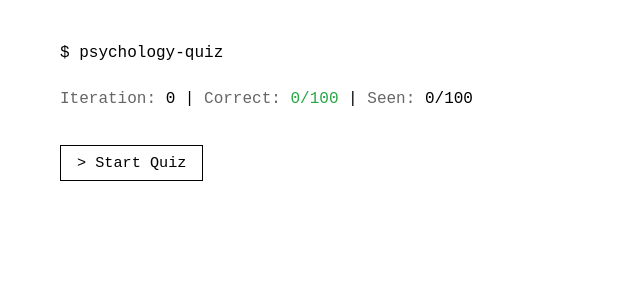
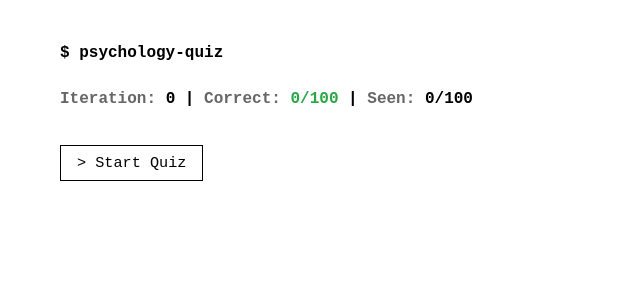
Before and after one commit to jyang-ca/sosc-quiz, a React (Vite) app: page / in a window 1280 px wide. Shown: the top 300 px of the page, without its empty margins (0-640 px from the left). Built offline with nearby package versions, Linux system fonts and the light colour scheme.

Commit message:
update: ui

```diff
--- a/src/components/Feedback.tsx
+++ b/src/components/Feedback.tsx
@@ -62,6 +62,9 @@ const Feedback = ({ problem, selectedAnswer, onContinue }: FeedbackProps) => {
                 <p className="text-secondary" style={{ marginTop: '0.5rem' }}>
                     {problem.related_info}
                 </p>
+                <p className="text-dim" style={{ marginTop: '0.5rem', fontSize: '0.9em' }}>
+                    [Lecture Slide: {problem.chapter}]
+                </p>
             </div>
 
             <div style={{ margin: '2rem 0' }}>
--- a/src/index.css
+++ b/src/index.css
@@ -25,6 +25,7 @@ body {
   color: var(--text-secondary);
   line-height: 1.6;
   overflow-x: hidden;
+  font-weight: bold;
 }
 
 ::selection {
```
